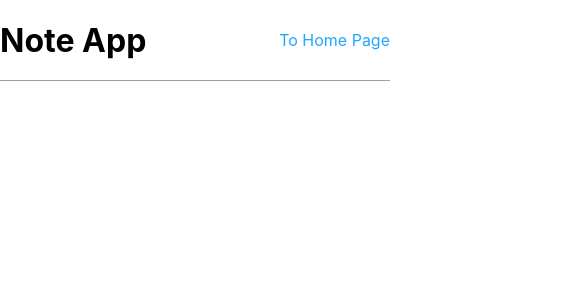
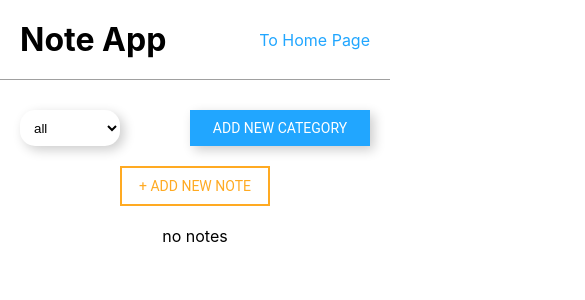
Before and after one commit to DanilGolovin/note-app, a React (Create React App) app: page / in a window 390 px wide. Shown: the top 300 px of the page, 585 px wide, since content can reach past the window. Built offline with nearby package versions, Linux system fonts and the light colour scheme.

Commit message:
Added adaptive design

```diff
--- a/package.json
+++ b/package.json
@@ -6,6 +6,7 @@
     "@testing-library/jest-dom": "^5.11.5",
     "@testing-library/react": "^11.1.0",
     "@testing-library/user-event": "^12.1.10",
+    "firebase": "^8.0.0",
     "prop-types": "^15.7.2",
     "react": "^17.0.1",
     "react-dom": "^17.0.1",
@@ -13,8 +14,8 @@
     "react-router": "^5.2.0",
     "react-router-dom": "^5.2.0",
     "react-scripts": "4.0.0",
-    "uuid": "^8.3.1",
-    "web-vitals": "^0.2.4"
+    "redux": "^4.0.5",
+    "uuid": "^8.3.1"
   },
   "scripts": {
     "start": "react-scripts start",
--- a/src/App.jsx
+++ b/src/App.jsx
@@ -13,13 +13,11 @@ function App() {
   return (
     <BrowserRouter>
       <Header />
-      <>
-        <Route path="/" exact={true} component={HomeScreen} />
-        <Route path="/add-note" component={AddNoteScreen} />
-        <Route path="/update-note/:id" component={UpdateNoteScreen} />
-        <Route path="/detail-note/:id" component={DetailNoteScreen} />
-        <Route path="/categories" component={CategoriesScreen} />
-      </>
+      <Route path="/" exact={true} component={HomeScreen} />
+      <Route path="/add-note" component={AddNoteScreen} />
+      <Route path="/update-note/:id" component={UpdateNoteScreen} />
+      <Route path="/detail-note/:id" component={DetailNoteScreen} />
+      <Route path="/categories" component={CategoriesScreen} />
     </BrowserRouter>
   );
 }
--- a/src/componets/Button.jsx
+++ b/src/componets/Button.jsx
@@ -14,7 +14,7 @@ const Button = (props) => {
   const { onClick, className, type, disabled, children } = props;
 
   return (
-    <button className={className ? className : btn} onClick={disabled ? '' : onClick} type={type}>
+    <button className={className ? className : 'btn'} onClick={disabled ? '' : onClick} type={type}>
       {children}
     </button>
   );
--- a/src/componets/NoteListItem.jsx
+++ b/src/componets/NoteListItem.jsx
@@ -16,15 +16,25 @@ const NoteListItemProps = {
 };
 
 const NoteListItem = ({ title, description, id, history }) => {
+  const onClick = (e) => {
+    e.stopPropagation();
+    history.push(`/detail-note/${id}`);
+  };
   return (
-    <div className={Note.detail_link} onClick={() => history.push(`/detail-note/${id}`)}>
+    <div className={Note.detail_link} onClick={onClick}>
       <div className={Note.container}>
         <h2 className={Note.title}>{title}</h2>
         <p className={Note.description}>{description}</p>
         <div className={Container.center}>
-          <NavLink className={Note.link} to={`/update-note/${id}`}>
-            <span className={Note.edit_link}></span>
-          </NavLink>
+          <div
+            className={Note.link}
+            onClick={(e) => {
+              e.stopPropagation();
+              history.push(`/update-note/${id}`);
+            }}
+          >
+            <span className={Note.edit_link} />
+          </div>
         </div>
       </div>
     </div>
--- a/src/index.css
+++ b/src/index.css
@@ -17,3 +17,7 @@ code {
   font-family: source-code-pro, Menlo, Monaco, Consolas, 'Courier New',
     monospace;
 }
+
+* {
+ box-sizing: border-box;
+}
--- a/src/screens/AddNoteScreen.jsx
+++ b/src/screens/AddNoteScreen.jsx
@@ -1,4 +1,4 @@
-import React, { useState } from 'react';
+import React, { useMemo } from 'react';
 import { connect } from 'react-redux';
 import PropTypes from 'prop-types';
 import Container from '../styles/Container.module.css';
@@ -18,10 +18,8 @@ const AddNoteScreenProps = {
 
 const AddNoteScreen = (props) => {
   const { notes, dispatch, history } = props;
-
   const params = useParams();
-  const [note, setNote] = useState(notes.find((note) => note.id === params.id));
-
+  const note = useMemo(() => notes.find((note) => note.id === params.id), [params.id, notes]);
   return (
     <div className={Container.center}>
       <NoteForm
--- a/src/screens/HomeScreen.jsx
+++ b/src/screens/HomeScreen.jsx
@@ -24,7 +24,7 @@ const HomeScreen = ({ history } = props) => {
   return (
     <div className={Container.center}>
       <div className={Container.main}>
-        <div className={Container.flexBetween}>
+        <div className={Container.manu}>
           <div className={Container.category}>
             <CategoryFilter
               class={Input.container + ' ' + Input.filter_select}
--- a/src/styles/Container.module.css
+++ b/src/styles/Container.module.css
@@ -1,6 +1,7 @@
 .main {
-    width: 1600px;
-    padding-top: 30px;
+    max-width: 1640px;
+    width: -webkit-fill-available;
+    padding: 30px 20px 0;
 }
 
 .center {
@@ -21,17 +22,42 @@
     display: flex;
     justify-content: space-between;
     align-items: center;
-    width: 300px;
+    max-width: 300px;
+    width: -webkit-fill-available;
 }
 
 .flexBetween {
     display: flex;
     justify-content: space-between;
+    flex-wrap: wrap;
+}
+
+.manu {
+    display: flex;
+    justify-content: space-between;
+    flex-wrap: wrap;
+}
+
+@media (max-width: 600px) {
+    .manu {
+        flex-direction: column;
+        align-items: center;
+    }
+
+    .category {
+        max-width: none;
+        padding-bottom: 20px;
+    }
+
+    .note_list {
+        justify-content: center;
+    }
 }
 
 .note_list {
     display: flex;
     flex-wrap: wrap;
+    padding: 20px 0px;
 }
 
 .detail_wrapper {
--- a/src/styles/Header.module.css
+++ b/src/styles/Header.module.css
@@ -8,7 +8,10 @@
 }
 
 .header {
-    width: 1600px;
+    max-width: 1600px;
+    width: -webkit-fill-available;
+    padding: 0 20px;
+    box-sizing: unset;
     display: flex;
     justify-content: space-between;
 }
--- a/src/styles/NoteItem.module.css
+++ b/src/styles/NoteItem.module.css
@@ -56,9 +56,16 @@
 }
 
 .detail_link {
-    margin: 20px 0;
     flex: 1 0 auto;
     cursor: pointer;
+    padding: 20px 20px;
+}
+
+@media (max-width: 600px) {
+    .detail_link {
+        flex: none;
+    }
+
 }
 
 .edit_link:hover {
```
Also changed, not shown: src/firebase/firebase.js (added), 1 other file (tests, documents, lock files or other folders).
